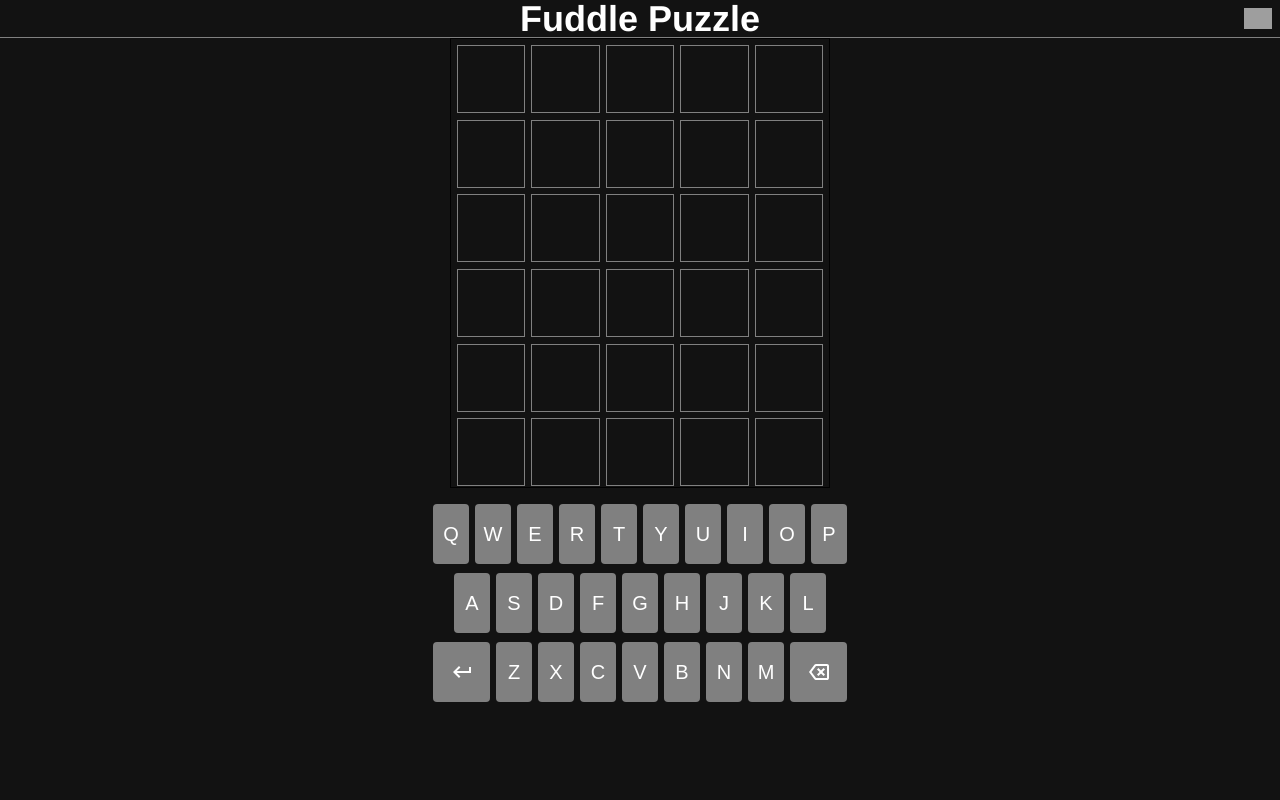
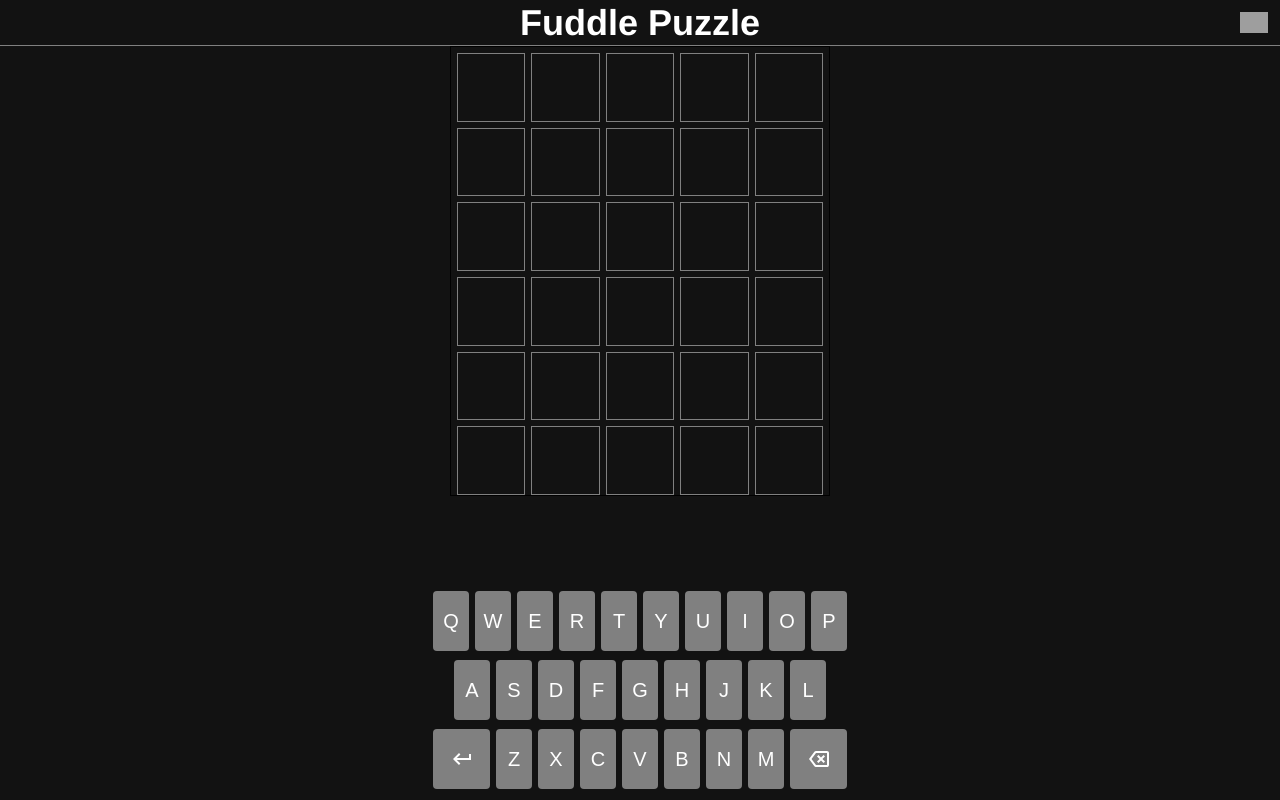
Before and after one commit to kend0g187/fuddle-puzzle, a React (Vite) app: page / in a window 1280 px wide. Built offline with nearby package versions, Linux system fonts and the light colour scheme; grey boxes are pictures that could not be loaded.

Commit message:
formatting and new word list

```diff
--- a/src/App.css
+++ b/src/App.css
@@ -19,7 +19,7 @@ body {
 }
 
 nav {
-  padding: 8px;
+  padding: 12px;
   width: 100%;
   margin: 0;
   border-bottom: 1px solid grey;
@@ -62,6 +62,7 @@ nav img {
 
 .board {
   width: 380px;
+  max-width: calc((vw - 30) / 5);
   height: 450px;
   border: 1px solid black;
   display: flex;
@@ -72,13 +73,13 @@ nav img {
   flex: 33%;
   display: flex;
   flex-direction: row;
-  margin: 3px;/* 5px; */
+  margin: 3px;
 }
 
 .tile {
   flex: 33%;
   height: 100%;
-  max-height: 68px;
+  max-height: calc((vh - 296) / 6);
   border: 1px solid grey;
   margin: 3px;
   display: grid;
@@ -110,9 +111,10 @@ nav img {
 }
 
 .keyboard {
-  max-width: 450px;/* 700px; */
-  max-height: 250px;/* 300px; */
-  margin-top: 10px;/* 60px; */
+  max-width: 450px;
+  max-height: 250px;
+  position: absolute;
+  bottom: 5px;
 }
 
 .line1 {
@@ -121,7 +123,7 @@ nav img {
   flex-direction: row;
   display: flex;
   justify-content: center;
-  margin: 3px;/* 5px; */
+  margin: 3px;
 }
 
 .line2 {
@@ -129,7 +131,7 @@ nav img {
   display: flex;
   flex-direction: row;
   justify-content: center;
-  margin: 3px;/* 5px; */
+  margin: 3px;
 }
 
 .line3 {
@@ -137,7 +139,7 @@ nav img {
   display: flex;
   flex-direction: row;
   justify-content: center;
-  margin: 3px;/* 5px; */
+  margin: 3px;
 }
 
 .key {
```
Also changed, not shown: public/word_list_2025.txt, 1 other file (tests, documents, lock files or other folders).
